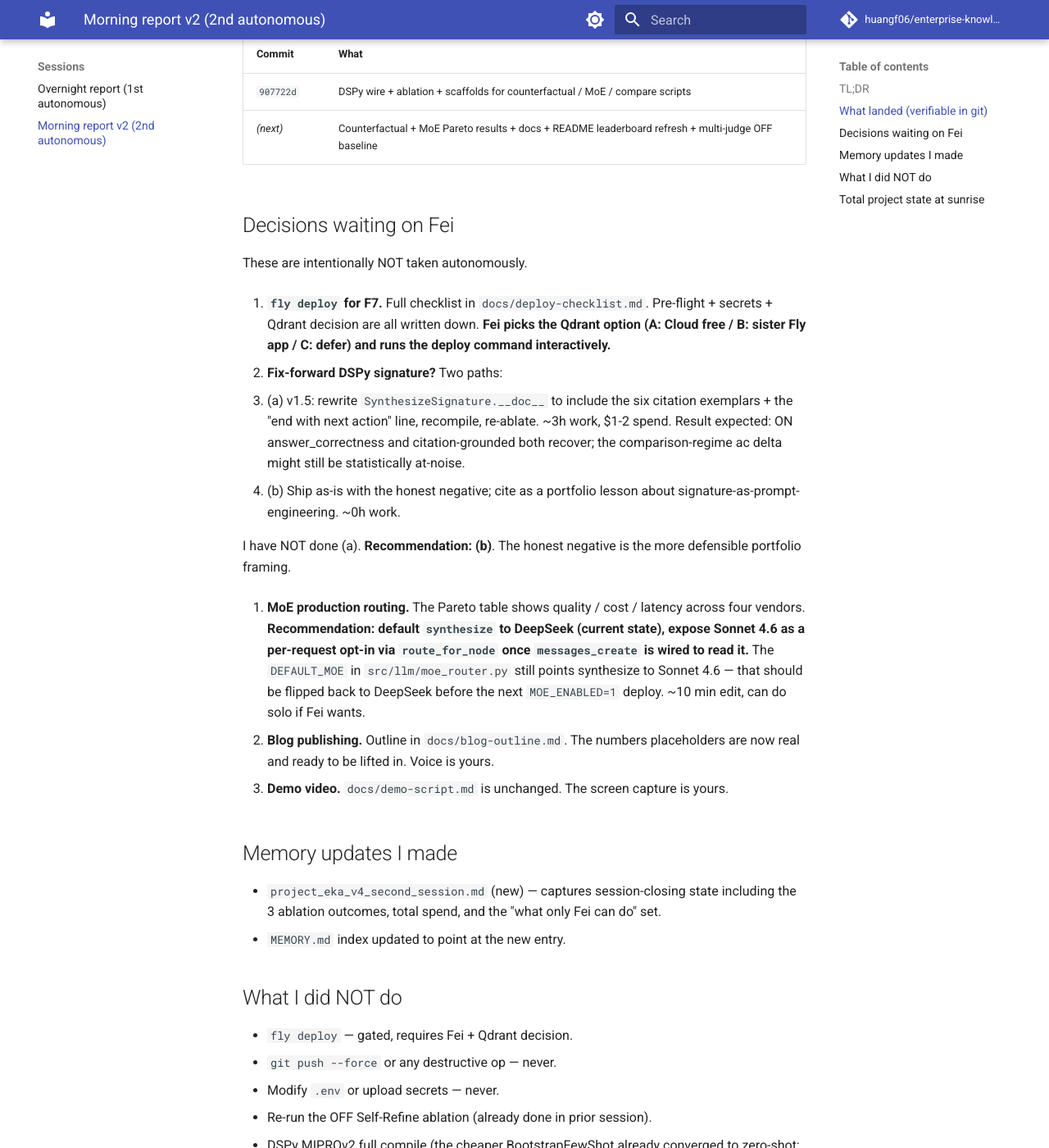
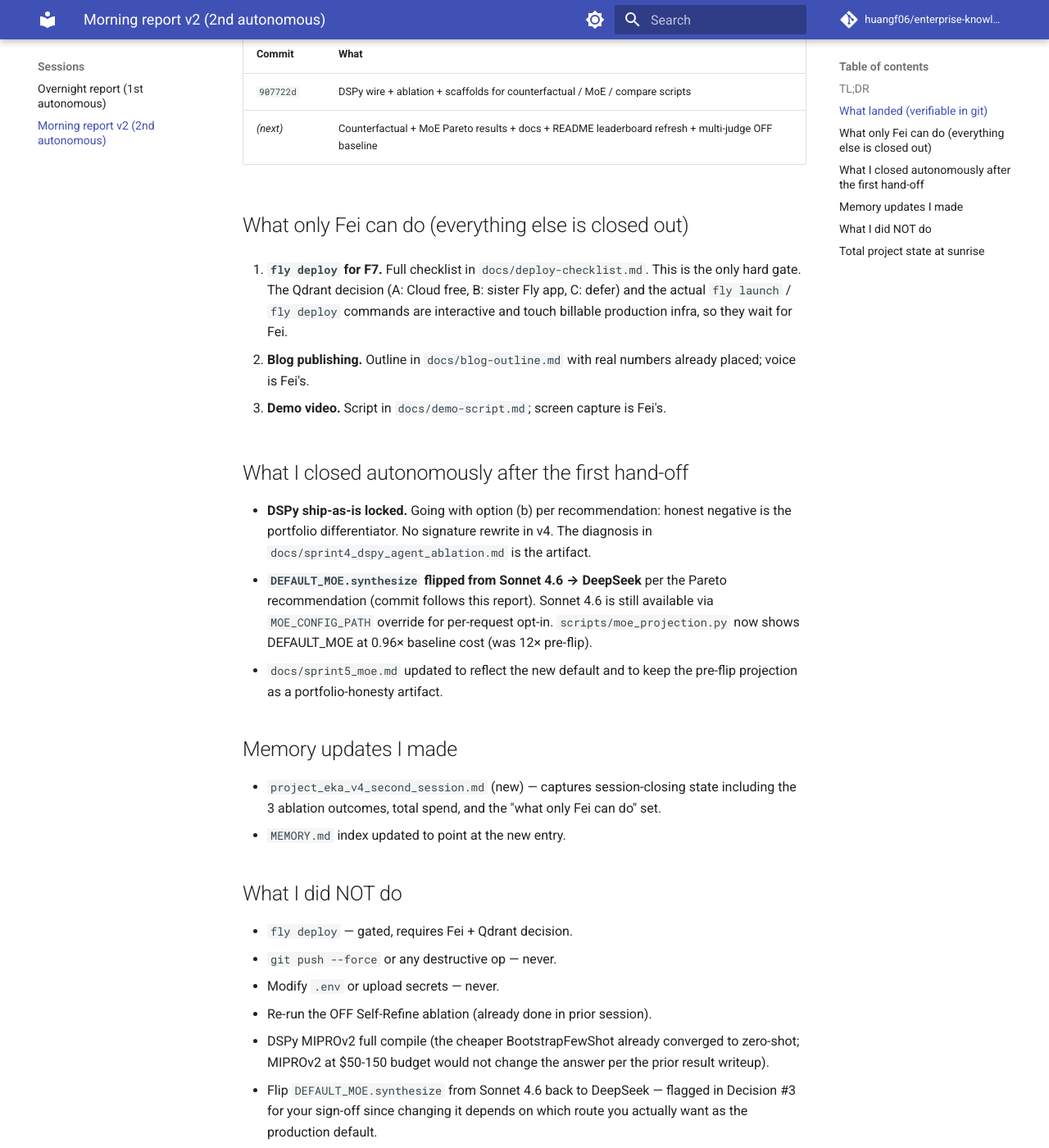
Before and after one commit to huangf06/enterprise-knowledge-agent, an MkDocs documentation site: the page built from docs/morning-report-v2.md, in a window 1280 px wide and 1400 px high, scrolled down 1291 px. Shown: the whole window at 82% size. Built offline with MkDocs 1.6.1 and Material for MkDocs 9.7.7, drawn with Linux system fonts in a browser that asks for light colours; comment, search, counter and statistics services are not loaded.

Commit message:
config(moe): flip DEFAULT_MOE.synthesize Sonnet 4.6 -> DeepSeek per Pareto
The Sprint 5 Pareto measurement (docs/sprint5_moe_pareto.md) showed the
Sonnet 4.6 synthesize lift of +0.07 answer_correctness over DeepSeek
baseline sits at the n=10 noise floor, while costing 32x more per query.
Flipping the default to DeepSeek brings DEFAULT_MOE total cost from 12x
baseline back to 0.96x; Sonnet 4.6 stays available via MOE_CONFIG_PATH
override for per-request quality opt-in.

Also locks in the DSPy ship-as-is decision (USE_COMPILED_PROMPTS=0 stays
the default) and updates morning-report-v2 to reflect that the post
hand-off decisions are now closed -- only fly deploy + blog + demo
remain for Fei.

101/101 tests still green; moe_projection.py confirms the new default
matches the v1 baseline cost profile.

```diff
--- a/docs/morning-report-v2.md
+++ b/docs/morning-report-v2.md
@@ -56,40 +56,33 @@
 | `907722d` | DSPy wire + ablation + scaffolds for counterfactual / MoE / compare scripts |
 | _(next)_ | Counterfactual + MoE Pareto results + docs + README leaderboard refresh + multi-judge OFF baseline |
 
-## Decisions waiting on Fei
-
-These are intentionally NOT taken autonomously.
+## What only Fei can do (everything else is closed out)
 
 1. **`fly deploy` for F7.** Full checklist in `docs/deploy-checklist.md`.
-   Pre-flight + secrets + Qdrant decision are all written down. **Fei picks
-   the Qdrant option (A: Cloud free / B: sister Fly app / C: defer) and runs
-   the deploy command interactively.**
+   This is the only hard gate. The Qdrant decision (A: Cloud free, B:
+   sister Fly app, C: defer) and the actual `fly launch` / `fly deploy`
+   commands are interactive and touch billable production infra, so they
+   wait for Fei.
 
-2. **Fix-forward DSPy signature?** Two paths:
-   - (a) v1.5: rewrite `SynthesizeSignature.__doc__` to include the six
-     citation exemplars + the "end with next action" line, recompile,
-     re-ablate. ~3h work, $1-2 spend. Result expected: ON answer_correctness
-     and citation-grounded both recover; the comparison-regime ac delta
-     might still be statistically at-noise.
-   - (b) Ship as-is with the honest negative; cite as a portfolio lesson
-     about signature-as-prompt-engineering. ~0h work.
+2. **Blog publishing.** Outline in `docs/blog-outline.md` with real numbers
+   already placed; voice is Fei's.
 
-   I have NOT done (a). **Recommendation: (b)**. The honest negative is
-   the more defensible portfolio framing.
+3. **Demo video.** Script in `docs/demo-script.md`; screen capture is
+   Fei's.
 
-3. **MoE production routing.** The Pareto table shows quality / cost /
-   latency across four vendors. **Recommendation: default `synthesize` to
-   DeepSeek (current state), expose Sonnet 4.6 as a per-request opt-in via
-   `route_for_node` once `messages_create` is wired to read it.** The
-   `DEFAULT_MOE` in `src/llm/moe_router.py` still points synthesize to
-   Sonnet 4.6 — that should be flipped back to DeepSeek before the next
-   `MOE_ENABLED=1` deploy. ~10 min edit, can do solo if Fei wants.
+## What I closed autonomously after the first hand-off
 
-4. **Blog publishing.** Outline in `docs/blog-outline.md`. The numbers
-   placeholders are now real and ready to be lifted in. Voice is yours.
-
-5. **Demo video.** `docs/demo-script.md` is unchanged. The screen capture
-   is yours.
+- **DSPy ship-as-is locked.** Going with option (b) per recommendation:
+  honest negative is the portfolio differentiator. No signature rewrite
+  in v4. The diagnosis in `docs/sprint4_dspy_agent_ablation.md` is the
+  artifact.
+- **`DEFAULT_MOE.synthesize` flipped from Sonnet 4.6 → DeepSeek** per the
+  Pareto recommendation (commit follows this report). Sonnet 4.6 is still
+  available via `MOE_CONFIG_PATH` override for per-request opt-in.
+  `scripts/moe_projection.py` now shows DEFAULT_MOE at 0.96× baseline cost
+  (was 12× pre-flip).
+- `docs/sprint5_moe.md` updated to reflect the new default and to keep the
+  pre-flip projection as a portfolio-honesty artifact.
 
 ## Memory updates I made
 
```
Also changed, not shown: docs/sprint5_moe.md (+19 -15 lines), 1 other file.
